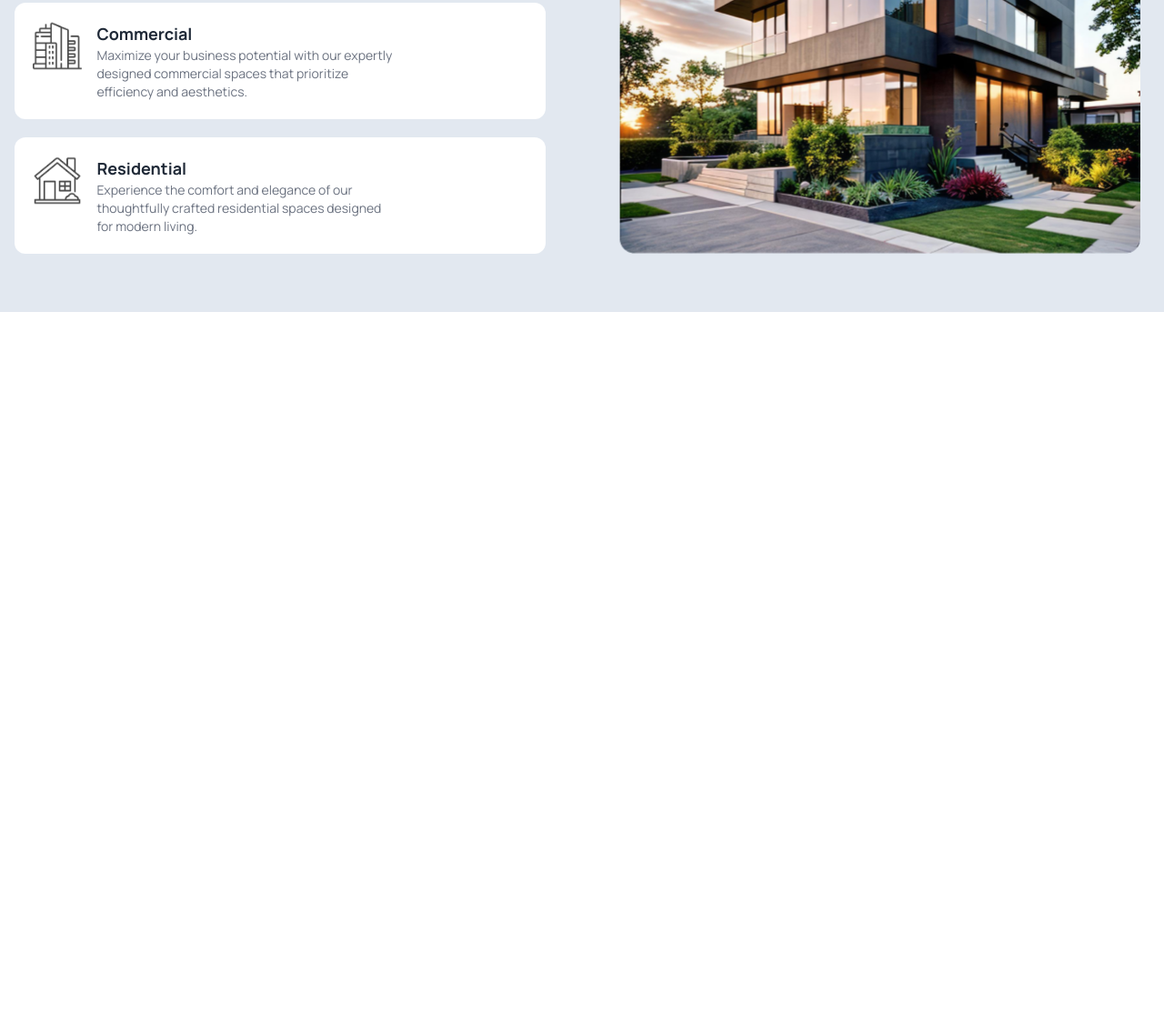
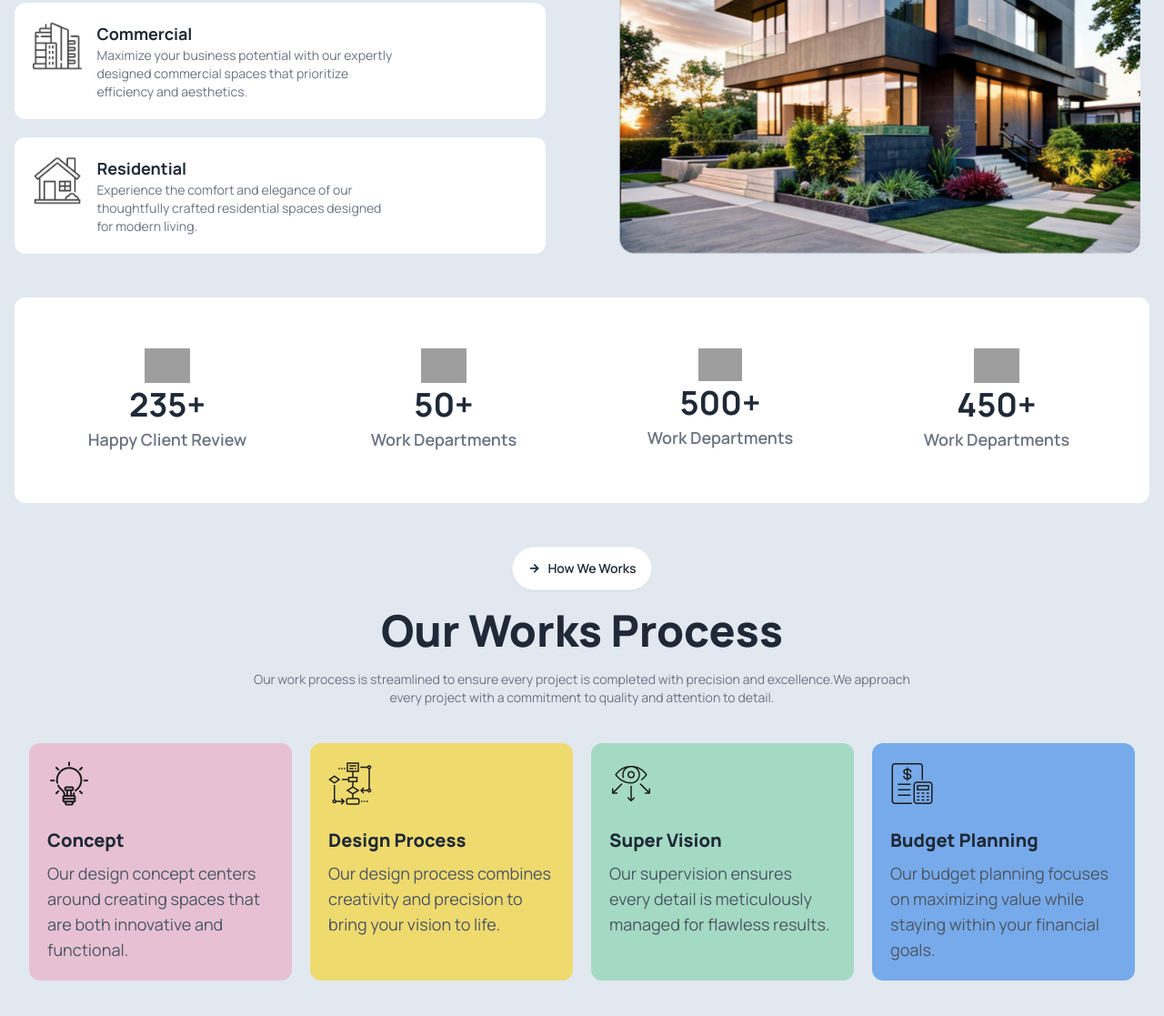
Before and after one commit to tahsinturag/Luxury-Home-Website, a plain HTML site: page index.html in a window 1280 px wide. Shown: the part 1028-2145 px from the top of the page at 91% size. Before the commit the page ends 1371 px from the top, so only its background shows below. Drawn offline with nearby package versions, Linux system fonts and the light colour scheme; grey boxes are pictures that could not be loaded.

Commit message:
tll work process done

```diff
--- a/index.html
+++ b/index.html
@@ -4,7 +4,7 @@
 <head>
     <meta charset="UTF-8">
     <meta name="viewport" content="width=device-width, initial-scale=1.0">
-    <title>Luxury Home</title>
+    <title>Document</title>
 
     <!--Daisy UI and Tailwind CSS CDN-->
     <link href="https://cdn.jsdelivr.net/npm/daisyui@4.12.10/dist/full.min.css" rel="stylesheet" type="text/css" />
@@ -125,9 +125,9 @@
                             class="ri-arrow-right-line"></i>About
                         Us</button>
                     <h1 class="text-3xl lg:text-4xl xl:text-5xl font-extrabold text-center lg:text-left ">We design
-                        thoughtful, <br> liveable
+                        thoughtful, liveable
                         spaces</h1>
-                    <p class="text-center text-sm text-gray-600 md:w-[70%] md:mx-auto lg:text-left lg:mx-0 lg:mb-5">We
+                    <p class="text-center text-sm text-gray-600 md:w-[70%] md:mx-auto lg:text-left lg:mx-0 md:mb-5">We
                         create spaces that blend
                         functionality with style. Our
                         designs focus on livability, making each area a perfect balance of beauty and practicality. </p>
@@ -156,7 +156,6 @@
                     </div>
 
                 </div>
-                <!--Right-->
                 <div class=" lg:w-1/2 lg:self-end">
                     <img src="./assets/Rectangle.png" alt=""
                         class="h-[200px] md:h-[400px] w-full lg:w-auto lg:h-[100%] xl:h-1/2  object-cover rounded-xl">
@@ -164,9 +163,83 @@
                 <img src="./assets/Vector.png" alt="" class="absolute -top-12 lg:-left-8">
             </div>
 
+            <div class="container mx-auto mt-12 ">
+                <div
+                    class=" bg-white p-5 md:p-8 lg:py-14 grid grid-cols-1 md:grid-cols-2 lg:grid-cols-4 gap-8 rounded-xl">
+                    <div class="flex flex-col gap-1 text-center">
+                        <img width="50" height="50"
+                            src="https://img.icons8.com/ios/50/filled-speech-bubble-with-dots--v1.png"
+                            alt="filled-speech-bubble-with-dots--v1" class="self-center" />
+                        <div class="font-bold text-4xl">235+</div>
+                        <p class="font-semibold text-lg text-gray-500">Happy Client Review</p>
+                    </div>
+
+
+                    <div class="flex flex-col gap-1 text-center">
+                        <img width="50" height="50" src="https://img.icons8.com/ios/50/department.png" alt="department"
+                            class="self-center" />
+                        <div class="font-bold text-4xl">50+</div>
+                        <p class="font-semibold text-lg text-gray-500">Work Departments</p>
+                    </div>
+                    <div class="flex flex-col gap-1 text-center">
+                        <img width="48" height="48" src="https://img.icons8.com/parakeet-line/48/voice-presentation.png"
+                            alt="voice-presentation" class="self-center" />
+                        <div class="font-bold text-4xl">500+</div>
+                        <p class="font-semibold text-lg text-gray-500">Work Departments</p>
+                    </div>
+                    <div class="flex flex-col gap-1 text-center">
+                        <img width="50" height="50" src="https://img.icons8.com/ios/50/queue.png" alt="queue"
+                            class="self-center" />
+                        <div class="font-bold text-4xl">450+</div>
+                        <p class="font-semibold text-lg text-gray-500">Work Departments</p>
+                    </div>
+                </div>
+                <!--Work Process-->
+                <div class="container mx-auto mt-12">
+                    <div class="flex flex-col gap-5">
+                        <button class="btn self-center  rounded-full bg-white"><i class="ri-arrow-right-line"></i>How We
+                            Works</button>
+                        <h1 class="text-3xl lg:text-4xl xl:text-5xl font-extrabold text-center ">Our Works Process</h1>
+                        <p class="text-gray-500 text-center text-sm md:w-[80%] lg:w-[60%] lg:mb-5 md:mx-auto">Our work
+                            process is
+                            streamlined to ensure every project is completed with precision and
+                            excellence.We approach every project with a commitment to quality and attention to detail.
+                        </p>
+                        <!--card container-->
+                        <div class="grid grid-cols-1 md:grid-cols-2 lg:grid-cols-4 gap-5">
+                            <div class="bg-[#E7C1D3] p-5 rounded-xl flex flex-col gap-2">
+                                <img src="./assets/concept.png" alt="" class="self-start">
+                                <h1 class="text-xl font-extrabold mt-4 ">Concept</h1>
+                                <p class="text-lg text-gray-600">Our design concept centers around creating spaces that
+                                    are both innovative and functional.</p>
+                            </div>
+                            <div class="bg-[#EFDA6E] p-5 rounded-xl flex flex-col gap-2">
+                                <img src="./assets/flow-chart.png" alt="" class="self-start">
+                                <h1 class="text-xl font-extrabold mt-4 ">Design Process</h1>
+                                <p class="text-lg text-gray-600">Our design process combines creativity and precision to
+                                    bring your vision to life.</p>
+                            </div>
+                            <div class="bg-[#A4DAC3] p-5 rounded-xl flex flex-col gap-2">
+                                <img src="./assets/vision.png" alt="" class="self-start">
+                                <h1 class="text-xl font-extrabold mt-4 ">Super Vision</h1>
+                                <p class="text-lg text-gray-600">Our supervision ensures every detail is meticulously
+                                    managed for flawless results.</p>
+                            </div>
+                            <div class="bg-[#77AAEA] p-5 rounded-xl flex flex-col gap-2">
+                                <img src="./assets/budget-planning.png" alt="" class="self-start">
+                                <h1 class="text-xl font-extrabold mt-4 ">Budget Planning</h1>
+                                <p class="text-lg text-gray-600">Our budget planning focuses on maximizing value while
+                                    staying within your financial goals.</p>
+                            </div>
+
+                        </div>
+                    </div>
+                </div>
+            </div>
 
 
         </section>
+
     </main>
 
 
```
